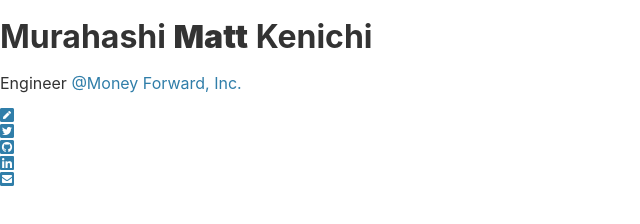
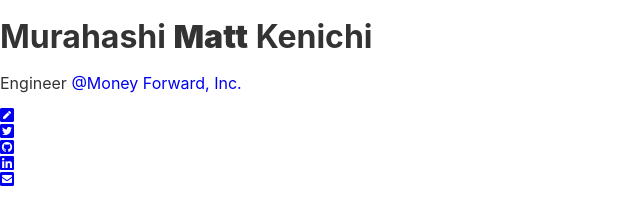
Before and after one commit to sanemat/anko.sane.jp, a plain HTML site: page index.html in a window 1280 px wide. Shown: the whole page, without its empty margins (0-640 px from the left). Drawn offline with Linux system fonts and the light colour scheme.

Commit message:
chore(ui): respect browser color

```diff
--- a/css/home.css
+++ b/css/home.css
@@ -5,7 +5,6 @@ body {
 }
 
 a {
-    color: #307EA9;
     text-decoration: none;
 }
 
```
